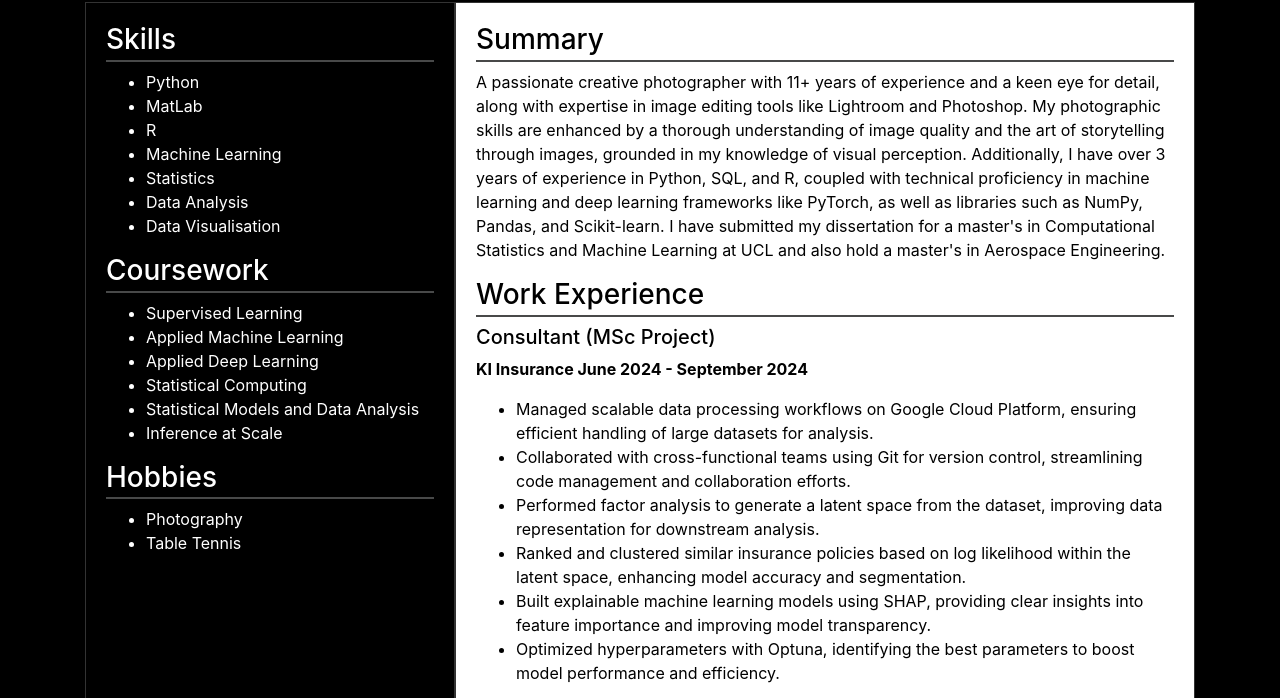
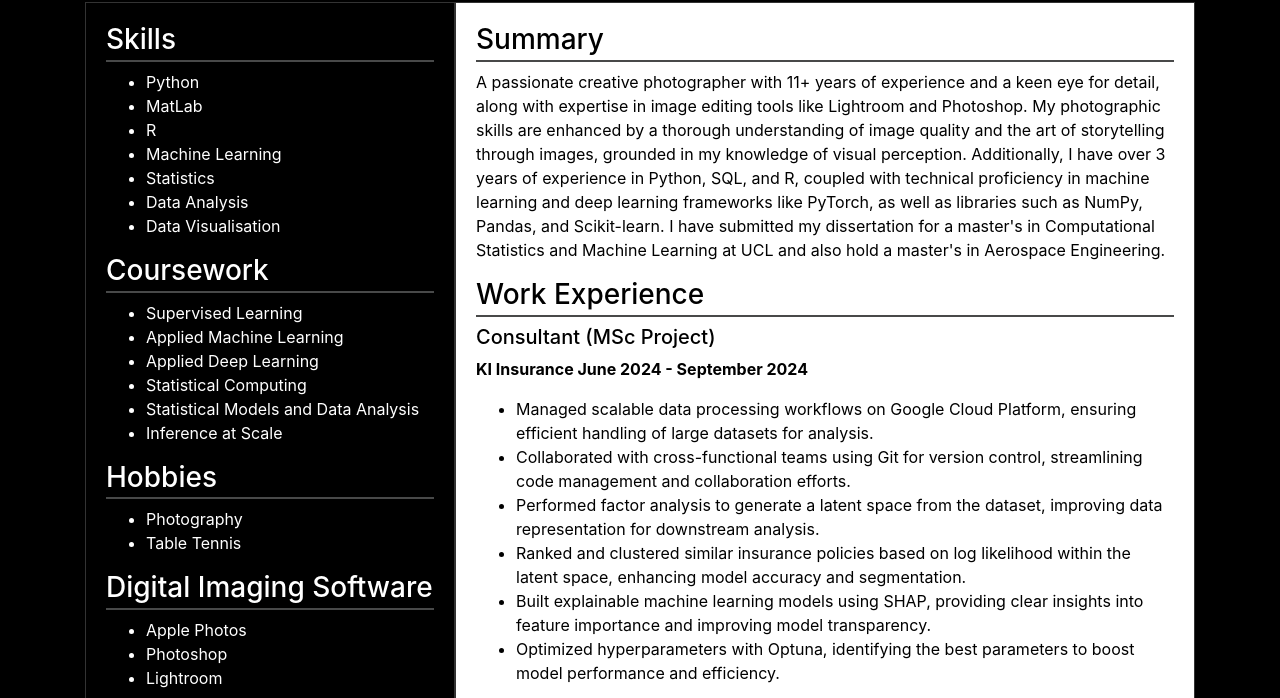
Before and after one commit to Akhil-Sangaonkar/akhil-sangaonkar, a plain HTML site: page resume.html in a window 1280 px wide. Shown: the part 100-798 px from the top of the page. Drawn offline with nearby package versions, Linux system fonts and the light colour scheme.

Commit message:
new skills in resume added

```diff
--- a/resume.html
+++ b/resume.html
@@ -129,6 +129,12 @@
                     <li>Photography</li>
                     <li>Table Tennis</li>
                 </ul>
+                <h3>Digital Imaging Software</h3>
+                <ul>
+                    <li>Apple Photos</li>
+                    <li>Photoshop</li>
+                    <li>Lightroom</li>
+                </ul>
             </div>
 
             <!-- Right Section -->
```
